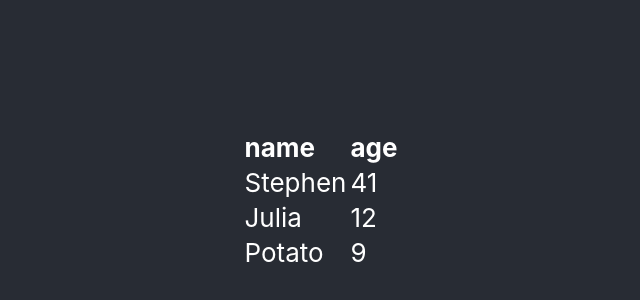
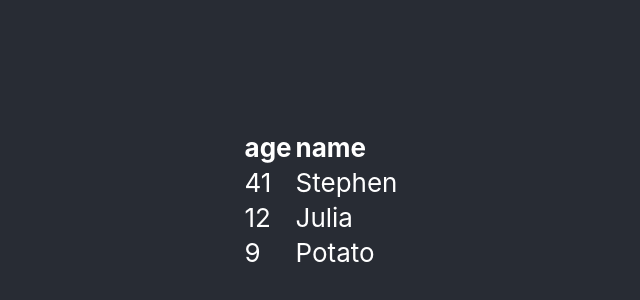
Before and after one commit to MeritOpenSource/table, a React (Create React App) app: page / in a window 1280 px wide. Shown: the part 200-500 px from the top of the page, without its empty margins (319-959 px from the left). Built offline with nearby package versions, Linux system fonts and the light colour scheme.

Commit message:
Run prettier and eslint

```diff
--- a/src/App.tsx
+++ b/src/App.tsx
@@ -1,16 +1,17 @@
-import './App.css';
-import { Table } from './Table/Table';
+import "./App.css";
+import { Table } from "./Table/Table";
+import React from "react";
 
-type Person = {
+interface Person {
   readonly name: string;
   readonly age: number;
 }
 
 function App() {
   const people: readonly Person[] = [
-    { name: "Stephen", age: 41 },
-    { name: "Julia", age: 12 },
-    { name: "Potato", age: 9 },
+    { age: 41, name: "Stephen" },
+    { age: 12, name: "Julia" },
+    { age: 9, name: "Potato" },
   ];
 
   return (
--- a/src/Table/Table.tsx
+++ b/src/Table/Table.tsx
@@ -1,18 +1,16 @@
-import { useState } from "react";
 import "./Table.css";
+import React, { useState } from "react";
 
-type Props = {
-  data: readonly any[]
-};
+interface Props {
+  data: readonly any[];
+}
 
 export function Table({ data }: Props) {
   const [sortedData, setSortedData] = useState(data);
   const headers = Object.keys(data[0]);
 
   function sort(sortBy: string) {
-    const sorted = [...data].sort((a: any, b: any) => {
-      return a[sortBy].toString().localeCompare(b[sortBy].toString());
-    });
+    const sorted = [...data].sort((a: any, b: any) => a[sortBy].toString().localeCompare(b[sortBy].toString()));
 
     setSortedData(sorted);
   }
@@ -21,8 +19,16 @@ export function Table({ data }: Props) {
     <table data-testid="table">
       <tbody data-testid="tbody">
         <tr>
-          {headers.map(header => (
-            <td className="heading" key={header} onClick={() => sort(header)}>{header}</td>
+          {headers.map((header) => (
+            <td
+              className="heading"
+              key={header}
+              onClick={() => {
+                sort(header);
+              }}
+            >
+              {header}
+            </td>
           ))}
         </tr>
 
@@ -35,5 +41,5 @@ export function Table({ data }: Props) {
         ))}
       </tbody>
     </table>
-  )
+  );
 }
--- a/src/reportWebVitals.ts
+++ b/src/reportWebVitals.ts
@@ -1,8 +1,8 @@
-import { ReportHandler } from 'web-vitals';
+import { ReportHandler } from "web-vitals";
 
 const reportWebVitals = (onPerfEntry?: ReportHandler) => {
   if (onPerfEntry && onPerfEntry instanceof Function) {
-    import('web-vitals').then(({ getCLS, getFID, getFCP, getLCP, getTTFB }) => {
+    import("web-vitals").then(({ getCLS, getFID, getFCP, getLCP, getTTFB }) => {
       getCLS(onPerfEntry);
       getFID(onPerfEntry);
       getFCP(onPerfEntry);
```
Also changed, not shown: src/index.tsx (+6 -6 lines), src/setupTests.ts (+1 -1 lines), 1 other file (tests, documents, lock files or other folders).
